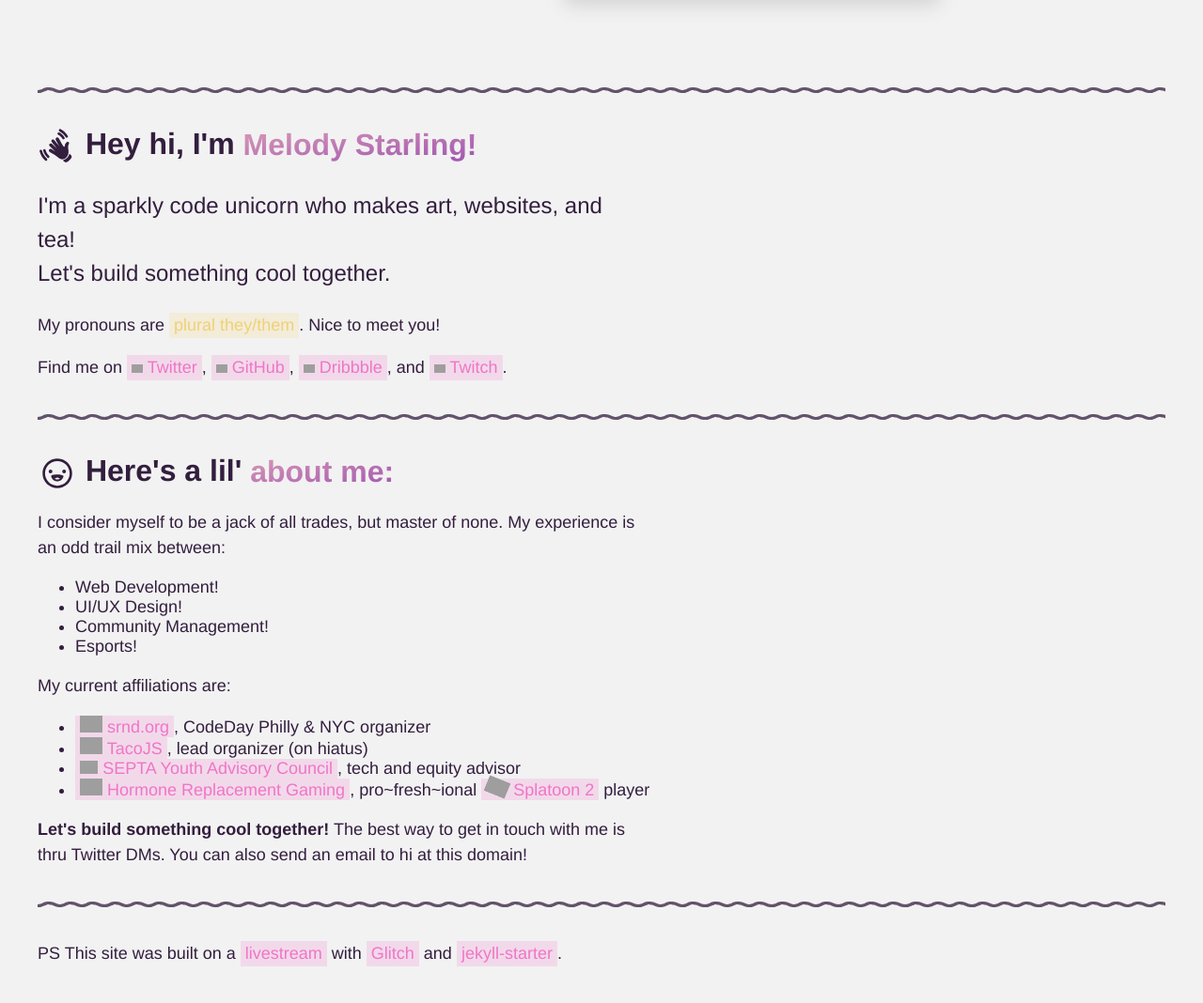
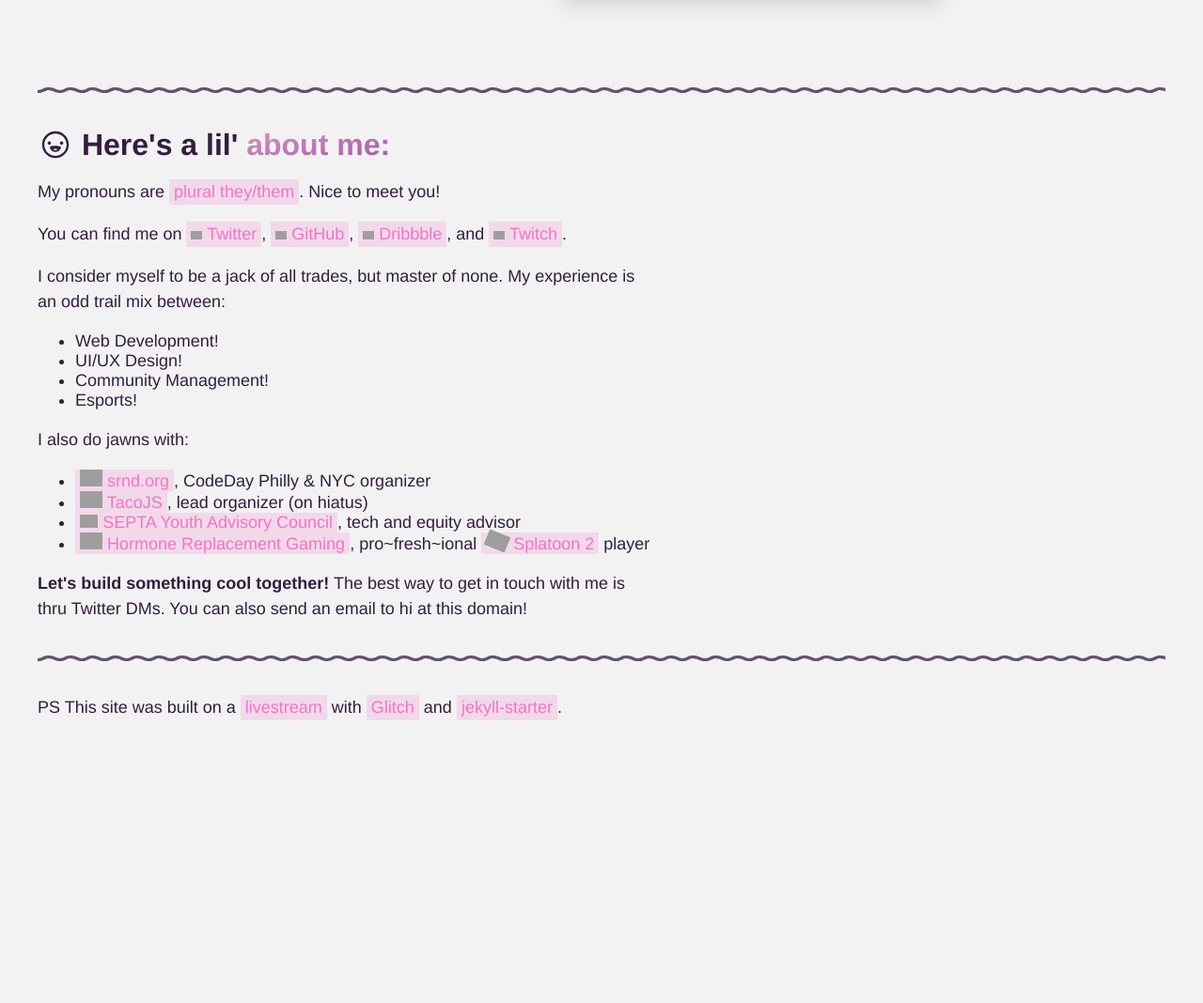
Before and after one commit to pixelyunicorn/2019.melody.dev, a Jekyll site: the page built from index.html, in a window 1280 px wide, cut to the strip 1035-2103 px from the top of the page. Shown: the whole strip at 94% size. Built offline with Jekyll 4.4.1, drawn with Linux system fonts in a browser that asks for light colours; some web fonts are replaced; after the commit the page ends 1841 px from its top, so only the background shows below that; grey boxes are pictures that could not be loaded.

Commit message:
new icons

```diff
--- a/_sass/base.scss
+++ b/_sass/base.scss
@@ -49,10 +49,6 @@
   font-size: 1.5rem;
 }
 
-h1 svg {
-  vertical-align: sub;
-}
-
 h4 {
   margin-bottom: 1rem;
 }
@@ -71,7 +67,7 @@
 }
 
 svg {
-  vertical-align: middle;
+  vertical-align: bottom;
 }
 
 hr {
--- a/index.html
+++ b/index.html
@@ -5,7 +5,7 @@
 ---
 
 <h1 id="welcome">
-  Hey hi, I’m <yeet>Melody</yeet>!
+  {% include icons/welcome.svg size="64" %} Hey hi, I’m <yeet>Melody</yeet>!
 </h1>
 
 <p class="lead">
@@ -43,32 +43,21 @@
 </blogroll>
 
 <br>
-<hr>
-
-
-<h2 id="welcome">
-  {% include icons/welcome.svg size="42" %}
-  Hey hi, I'm <yeet>Melody Starling!</yeet>
-</h2>
-
-<p class="lead">
-  I'm a sparkly code unicorn who makes art, websites, and tea! <br> Let's build something cool together.
-</p>
-
-<p>
-  My pronouns are <a class="duo" href="/they">plural they/them</a>. Nice to meet you!
-</p>
-
-<p>
-  Find me on <a class="uno" href="https://twitter.com/pixelyunicorn" target="_blank"><img src="https://icon.now.sh/twitter/1da1f2" height="12" width="12" /> Twitter</a>, <a class="uno" href="https://github.com/pixelyunicorn" target="_blank"><img src="https://icon.now.sh/github/000" height="12" width="12" /> GitHub</a>, <a class="uno" href="https://dribbble.com/pixelyunicorn" target="_blank"><img src="https://icon.now.sh/dribbble/ea4c89" height="12" width="12" /> Dribbble</a>, and <a class="uno" href="https://twitch.tv/pixelysquid" target="_blank"><img src="https://icon.now.sh/twitch/6441a5" height="12" width="12" /> Twitch</a>.
-</p>
 
 <hr>
 
 <h2 id="about">
-  {% include icons/emoji.svg size="42" %}
+  {% include icons/emoji.svg size="38" %}
   Here's a lil' <yeet>about me:</yeet>
 </h2>
+
+<p>
+  My pronouns are <a class="uno" href="/they">plural they/them</a>. Nice to meet you!
+</p>
+
+<p>
+  You can find me on <a class="uno" href="https://twitter.com/pixelyunicorn" target="_blank"><img src="https://icon.now.sh/twitter/1da1f2" height="12" width="12" /> Twitter</a>, <a class="uno" href="https://github.com/pixelyunicorn" target="_blank"><img src="https://icon.now.sh/github/000" height="12" width="12" /> GitHub</a>, <a class="uno" href="https://dribbble.com/pixelyunicorn" target="_blank"><img src="https://icon.now.sh/dribbble/ea4c89" height="12" width="12" /> Dribbble</a>, and <a class="uno" href="https://twitch.tv/pixelysquid" target="_blank"><img src="https://icon.now.sh/twitch/6441a5" height="12" width="12" /> Twitch</a>.
+</p>
 
 <p>
   I consider myself to be a jack of all trades, but master of none. My experience is an odd trail mix between:
@@ -82,7 +71,7 @@
 </ul>
 
 <p>
-  My current affiliations are:
+  I also do jawns with:
 </p>
 
 <ul>
```
Also changed, not shown: they.md (+3 -3 lines).
